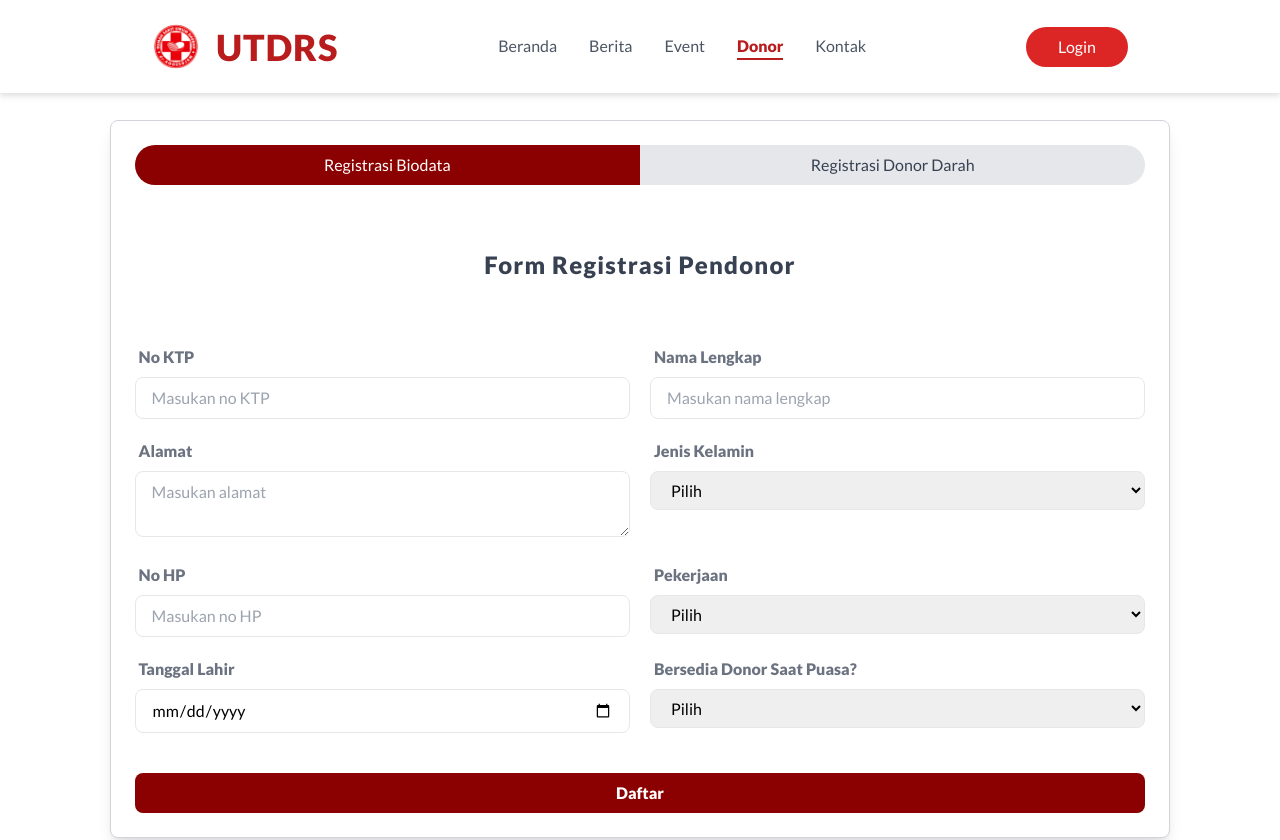
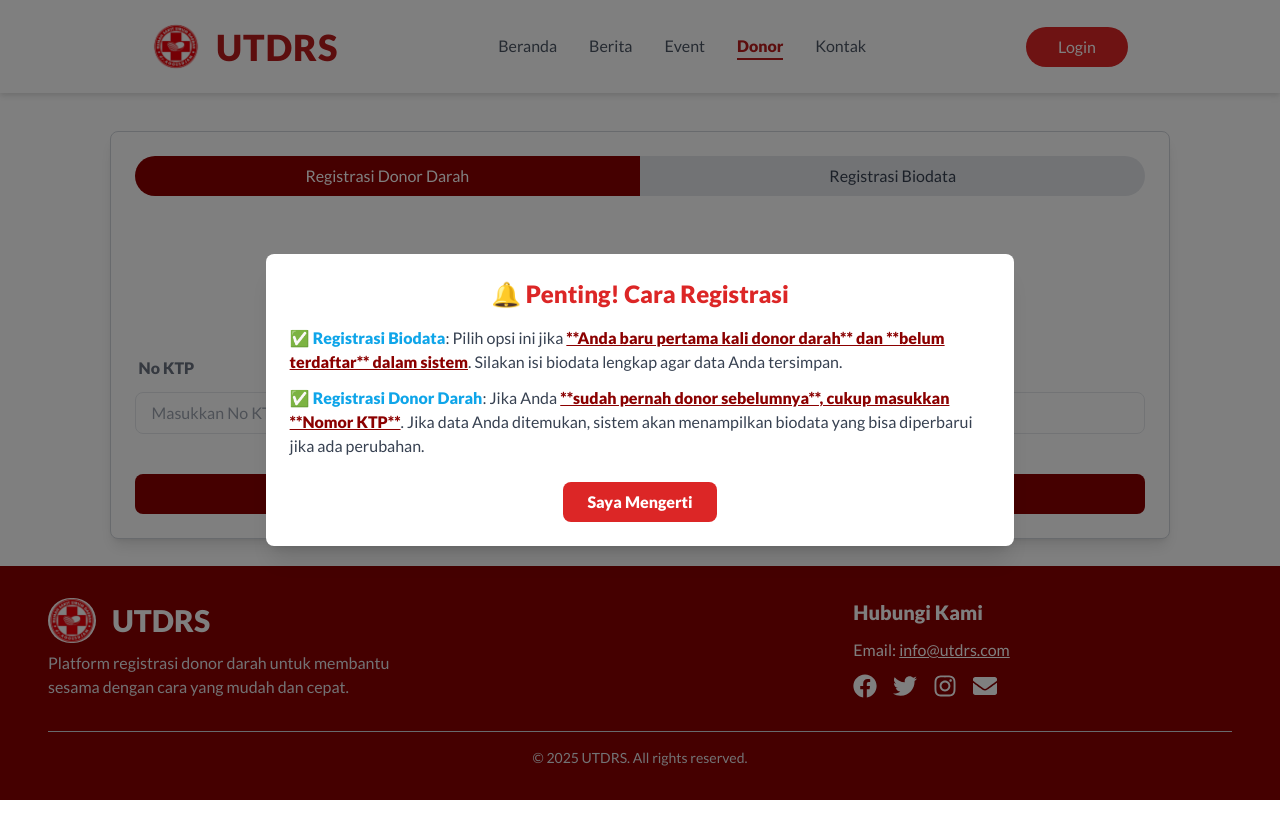
Before and after one commit to Genta-arya/registrasi-utdrs, a React (Vite) app: page / in a window 1280 px wide. Shown: the top 840 px of the page. After the commit the page ends 800 px from the top, so only its background shows below. Built offline with nearby package versions, Linux system fonts and the light colour scheme.

Commit message:
change url

```diff
--- a/src/App.jsx
+++ b/src/App.jsx
@@ -1,15 +1,81 @@
+import { useState } from "react";
 import { Toaster } from "sonner";
-import { motion } from "framer-motion";
+import { motion, AnimatePresence } from "framer-motion";
 import RegisterPage from "./Components/Tabs";
 import Navbar from "./Components/Navbar";
 import ScrollToTop from "./Components/ScrollToTop";
-import Footer from "./Components/footer";
+import Footer from "./Components/Footer";
 
 function App() {
+  const [showModal, setShowModal] = useState(true); // Modal muncul saat pertama kali buka
+
   return (
     <div className="flex flex-col min-h-screen">
       <Navbar />
 
+      {/* Modal Informasi */}
+      <AnimatePresence>
+        {showModal && (
+          <motion.div
+            className="fixed inset-0 bg-black bg-opacity-50 flex justify-center items-center z-50 px-4"
+            initial={{ opacity: 0 }}
+            animate={{ opacity: 1 }}
+            exit={{ opacity: 0 }}
+          >
+            <motion.div
+              className="bg-white p-6 rounded-lg shadow-xl lg:max-w-[60%] max-w-lg w-full text-center relative"
+              initial={{ scale: 0.8, opacity: 0 }}
+              animate={{ scale: 1, opacity: 1 }}
+              exit={{ scale: 0.8, opacity: 0 }}
+              transition={{ duration: 0.3 }}
+            >
+              {/* Judul Modal */}
+              <h2 className="text-2xl font-bold text-red-600">
+                🔔 Penting! Cara Registrasi
+              </h2>
+
+              {/* Isi Modal */}
+              <div className="mt-4 text-gray-700 text-sm md:text-base space-y-3 text-left">
+                <p>
+                  ✅{" "}
+                  <span className="font-semibold text-sky-500">
+                    Registrasi Biodata
+                  </span>
+                  : Pilih opsi ini jika{" "}
+                  <span className="text-bata font-bold underline">
+                    **Anda baru pertama kali donor darah** dan **belum
+                    terdaftar** dalam sistem
+                  </span>
+                  . Silakan isi biodata lengkap agar data Anda tersimpan.
+                </p>
+                <p>
+                  ✅{" "}
+                  <span className="font-semibold text-sky-500">
+                    Registrasi Donor Darah
+                  </span>
+                  : Jika Anda{" "}
+                  <span className="text-bata font-bold underline">
+                    **sudah pernah donor sebelumnya**, cukup masukkan **Nomor
+                    KTP**
+                  </span>
+                  . Jika data Anda ditemukan, sistem akan menampilkan biodata
+                  yang bisa diperbarui jika ada perubahan.
+                </p>
+              </div>
+
+              {/* Tombol Tutup */}
+              <button
+                onClick={() => setShowModal(false)}
+                className="mt-6 bg-red-600 text-white px-6 py-2 rounded-lg hover:bg-red-700 transition font-semibold"
+              >
+                Saya Mengerti
+              </button>
+            </motion.div>
+          </motion.div>
+        )}
+      </AnimatePresence>
+
+      {/* Main Content */}
       <motion.div
         className="flex-grow mt-12 lg:mt-16 md:mt-12 flex items-center justify-center bg-white p-4"
         initial={{ opacity: 0, y: 20 }}
@@ -25,9 +91,7 @@ function App() {
         closeButton
         duration={3000}
       />
-
       <ScrollToTop />
-
       <Footer />
     </div>
   );
--- a/src/Components/Tabs.jsx
+++ b/src/Components/Tabs.jsx
@@ -4,37 +4,50 @@ import FormRegister from "./FormRegister";
 import FormDonor from "./FormDonor";
 
 const RegisterPage = () => {
-  const [activeTab, setActiveTab] = useState("registrasiData");
+  // Ubah default tab ke "registrasiDonor"
+  const [activeTab, setActiveTab] = useState("registrasiDonor");
 
   return (
-    <div className=" border border-gray-300 w-full text-xs lg:text-base md:text-base lg:max-w-[85%] md:max-w-[95%] max-w-full mx-auto p-6 bg-white shadow-lg rounded-lg mt-10">
+    <div className="border border-gray-300 w-full text-xs lg:text-base md:text-base lg:max-w-[85%] md:max-w-[95%] max-w-full mx-auto p-6 bg-white shadow-lg rounded-lg mt-10">
       {/* Tabs Navigation */}
       <div className="flex mb-4">
         <button
           className={`flex-1 p-2 transition-colors duration-300 ${
+            activeTab === "registrasiDonor"
+              ? "bg-bata text-white rounded-tl-full rounded-bl-full"
+              : "bg-gray-200 text-gray-700 rounded-tl-full rounded-bl-full"
+          }`}
+          onClick={() => setActiveTab("registrasiDonor")}
+        >
+          Registrasi Donor Darah
+        </button>
+        <button
+          className={`flex-1 p-2 transition-colors duration-300 ${
             activeTab === "registrasiData"
-              ? "bg-bata text-white rounded-tl-full rounded-bl-full"
-              : "bg-gray-200 text-gray-700  rounded-tl-full rounded-bl-full"
+              ? "bg-bata text-white rounded-tr-full rounded-br-full"
+              : "bg-gray-200 text-gray-700 rounded-tr-full rounded-br-full"
           }`}
           onClick={() => setActiveTab("registrasiData")}
         >
           Registrasi Biodata
-        </button>
-        <button
-          className={`flex-1 p-2 transition-colors duration-300 ${
-            activeTab === "registrasiDonor"
-              ? "bg-bata text-white rounded-tr-full rounded-br-full"
-              : "bg-gray-200 text-gray-700 rounded-tr-full rounded-br-full"
-          }`}
-          onClick={() => setActiveTab("registrasiDonor")}
-        >
-          Registrasi Donor Darah
         </button>
       </div>
 
       {/* Tabs Content with Animation */}
       <div className="relative">
         <AnimatePresence mode="wait">
+          {activeTab === "registrasiDonor" && (
+            <motion.div
+              key="registrasiDonor"
+              initial={{ opacity: 0, x: 20 }}
+              animate={{ opacity: 1, x: 0 }}
+              exit={{ opacity: 0, x: -20 }}
+              transition={{ duration: 0.3 }}
+            >
+              <FormDonor />
+            </motion.div>
+          )}
+
           {activeTab === "registrasiData" && (
             <motion.div
               key="registrasiData"
@@ -46,18 +59,6 @@ const RegisterPage = () => {
               <FormRegister />
             </motion.div>
           )}
-
-          {activeTab === "registrasiDonor" && (
-            <motion.div
-              key="registrasiDonor"
-              initial={{ opacity: 0, x: 20 }}
-              animate={{ opacity: 1, x: 0 }}
-              exit={{ opacity: 0, x: -20 }}
-              transition={{ duration: 0.3 }}
-            >
-              <FormDonor />
-            </motion.div>
-          )}
         </AnimatePresence>
       </div>
     </div>
```
